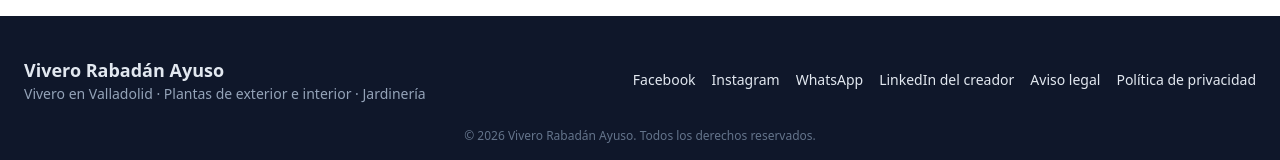
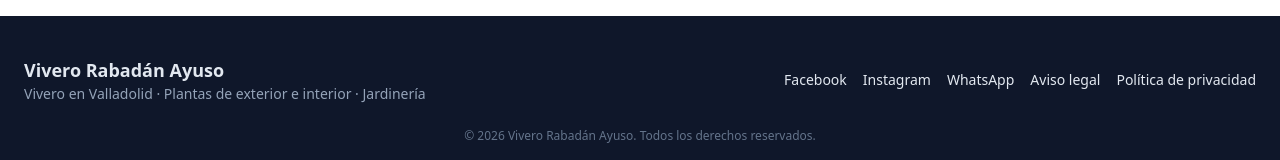
Before and after one commit to vash95/Viveros, a React (Vite) app: page / in a window 1280 px wide. Shown: the part 5719-5879 px from the top of the page. Built offline with nearby package versions, Linux system fonts and the light colour scheme.

Commit message:
Actualiza enlaces sociales y accesibilidad del footer

```diff
--- a/src/components/Footer.jsx
+++ b/src/components/Footer.jsx
@@ -8,16 +8,32 @@ const Footer = ({ onOpenLegalNotice, onOpenPrivacyPolicy }) => (
         <p className="text-sm text-slate-400">Vivero en Valladolid · Plantas de exterior e interior · Jardinería</p>
       </div>
       <div className="flex flex-wrap gap-4 text-sm">
-        <a href="https://facebook.com" target="_blank" rel="noreferrer" className="hover:text-white">Facebook</a>
-        <a href="https://instagram.com" target="_blank" rel="noreferrer" className="hover:text-white">Instagram</a>
-        <a href="https://wa.me/34983222120" target="_blank" rel="noreferrer" className="hover:text-white">WhatsApp</a>
         <a
-          href="https://www.linkedin.com/in/borja-rabad%C3%A1n-mart%C3%ADn-7569abb9/"
+          href="https://www.facebook.com/viverosrabadanayuso/"
           target="_blank"
-          rel="noreferrer"
+          rel="noopener noreferrer"
+          aria-label="Visitar el perfil oficial de Vivero Rabadán Ayuso en Facebook (se abre en una pestaña nueva)"
           className="hover:text-white"
         >
-          LinkedIn del creador
+          Facebook
+        </a>
+        <a
+          href="https://www.instagram.com/viverorabadanayuso/?hl=es"
+          target="_blank"
+          rel="noopener noreferrer"
+          aria-label="Visitar el perfil oficial de Vivero Rabadán Ayuso en Instagram (se abre en una pestaña nueva)"
+          className="hover:text-white"
+        >
+          Instagram
+        </a>
+        <a
+          href="https://wa.me/34983222120"
+          target="_blank"
+          rel="noopener noreferrer"
+          aria-label="Contactar con Vivero Rabadán Ayuso por WhatsApp (se abre en una pestaña nueva)"
+          className="hover:text-white"
+        >
+          WhatsApp
         </a>
         <button type="button" onClick={onOpenLegalNotice} className="hover:text-white">Aviso legal</button>
         <button type="button" onClick={onOpenPrivacyPolicy} className="hover:text-white">Política de privacidad</button>
```
